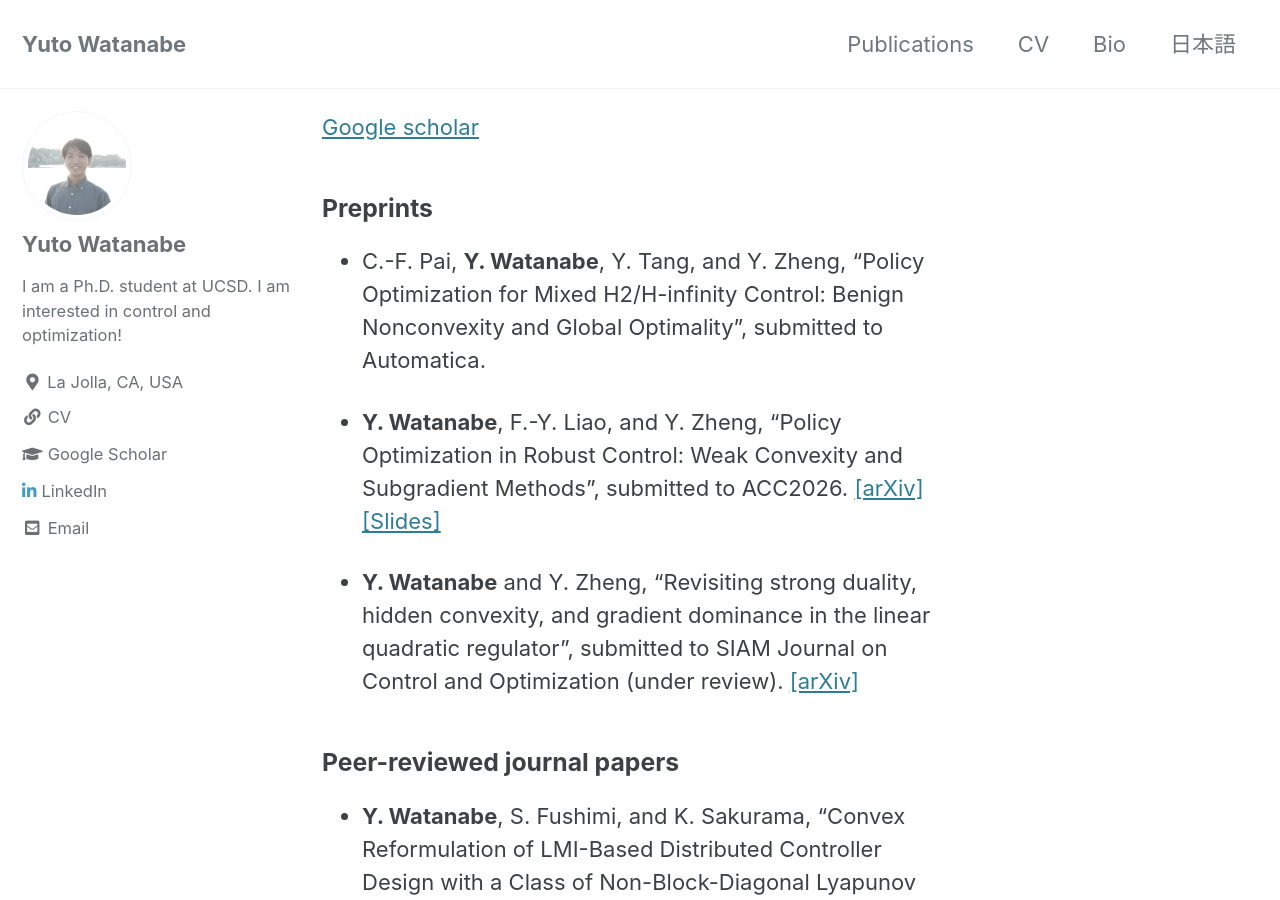
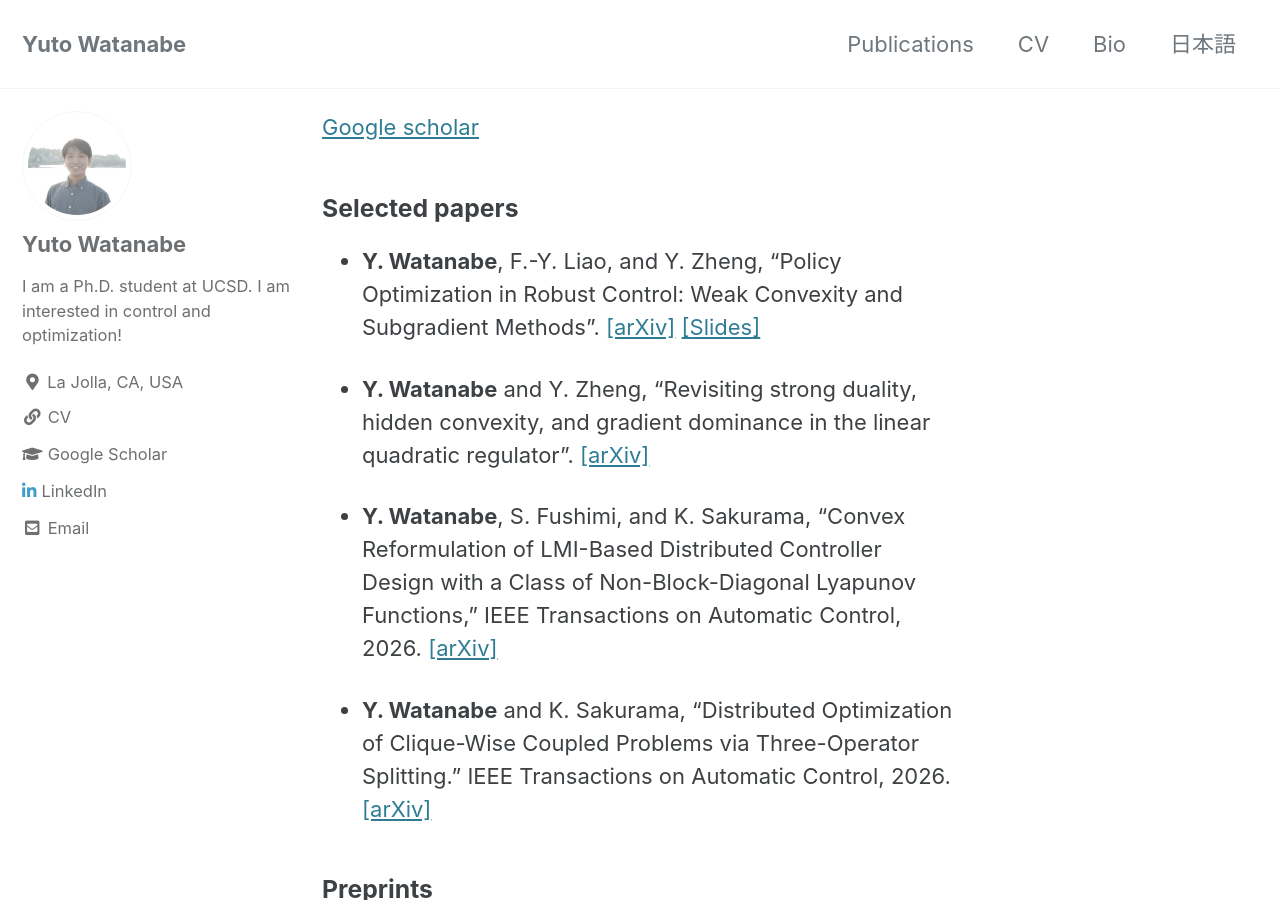
Before and after one commit to WatanabeYuto/watanabeyuto.github.io, a Jekyll site: the page built from publication.md, in a window 1280 px wide and 900 px high. Built offline with Jekyll 4.4.1, drawn with Linux system fonts in a browser that asks for light colours; cached includes are drawn as plain includes.

Commit message:
publication cv updated

```diff
--- a/publication.md
+++ b/publication.md
@@ -4,6 +4,21 @@ author_profile: true
 ---
 
 [Google scholar](https://scholar.google.com/citations?hl=en&user=nAkvOwMAAAAJ&view_op=list_works&sortby=pubdate)
+
+### Selected papers
+
+- **Y. Watanabe**, F.-Y. Liao, and Y. Zheng, "Policy Optimization in Robust Control: Weak Convexity and Subgradient Methods". [[arXiv]](https://arxiv.org/abs/2509.25633) [[Slides]](https://drive.google.com/file/d/1H37gwgLJTSR2myNdTQ50rq6brpeEkW02/view?usp=sharing)
+
+- **Y. Watanabe** and Y. Zheng, "Revisiting strong duality, hidden convexity, and gradient
+dominance in the linear quadratic regulator". [[arXiv]](https://arxiv.org/abs/2503.10964)
+
+- **Y. Watanabe**, S. Fushimi, and K. Sakurama, “Convex Reformulation of LMI-Based Distributed Controller Design
+with a Class of Non-Block-Diagonal Lyapunov Functions,” IEEE Transactions on Automatic Control, 2026.
+[[arXiv]](https://arxiv.org/abs/2404.04576)
+
+- **Y. Watanabe** and K. Sakurama, "Distributed Optimization of Clique-Wise Coupled Problems via Three-Operator Splitting." IEEE Transactions on Automatic Control, 2026.
+[[arXiv]](https://arxiv.org/abs/2310.18625)
+
 
 ### Preprints
 
```
Also changed, not shown: 1 other file.
